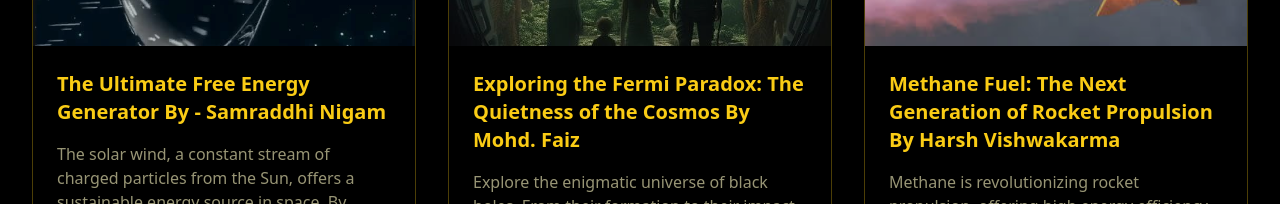
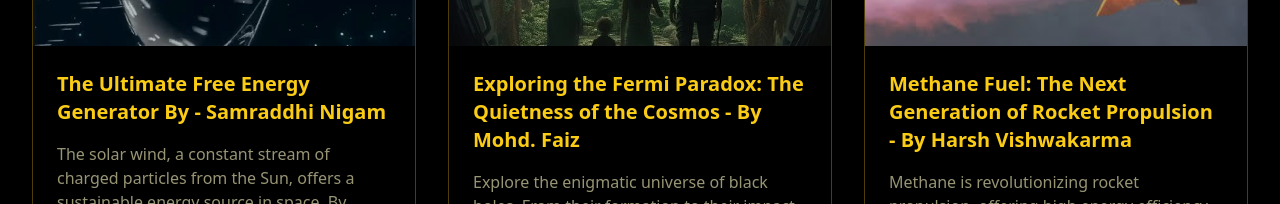
Before and after one commit to addysrii/Vyomnauts-new, a React (Vite) app: page /blogs in a window 1280 px wide. Shown: the part 394-598 px from the top of the page. Built offline with nearby package versions, Linux system fonts and the light colour scheme.

Commit message:
Update Blogs.jsx

```diff
--- a/src/Blogs.jsx
+++ b/src/Blogs.jsx
@@ -70,7 +70,7 @@ Harnessing solar wind as a free energy source for space applications is a promis
     },
     {
       id: 2,
-      title: "Exploring the Fermi Paradox: The Quietness of the Cosmos By Mohd. Faiz  ",
+      title: "Exploring the Fermi Paradox: The Quietness of the Cosmos - By Mohd. Faiz  ",
       excerpt: "Explore the enigmatic universe of black holes. From their formation to their impact on space-time, uncover the mysteries that make these celestial objects so fascinating",
       content: `The universe is grand, with an unfathomable number of galaxies, each hosting billions of stars and potentially even more planets. The whim that Earth is the sole cradle of intelligent beings feels more and more improbable.
 
@@ -117,7 +117,7 @@ Harnessing solar wind as a free energy source for space applications is a promis
 
     {
       id: 3,
-      title: "Methane Fuel: The Next Generation of Rocket Propulsion By Harsh Vishwakarma",
+      title: "Methane Fuel: The Next Generation of Rocket Propulsion - By Harsh Vishwakarma",
       excerpt: "Methane is revolutionizing rocket propulsion, offering high energy efficiency, cleaner combustion, and cost-effectiveness. Unlike traditional fuels like hydrogen and RP-1, methane enables reusable rockets with minimal maintenance and can even be produced on Mars using the Sabatier process. This makes it a game-changer for deep-space exploration and interplanetary colonization.",
       content: `**Methane Fuel: The Next Generation of Rocket Propulsion**
 
```
